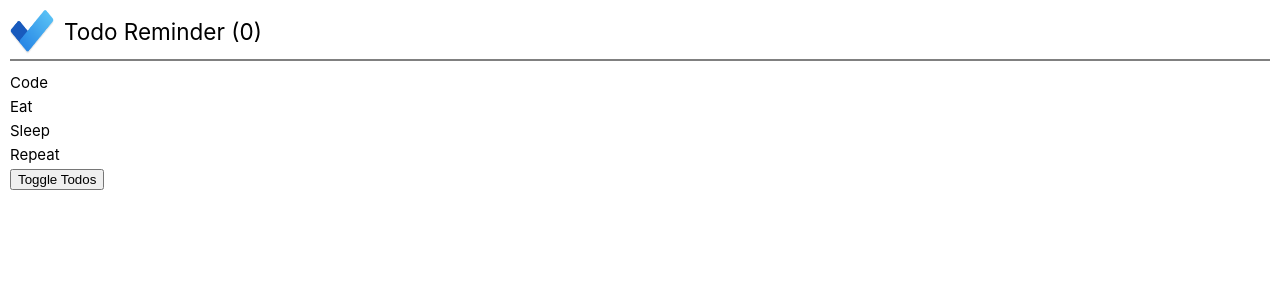
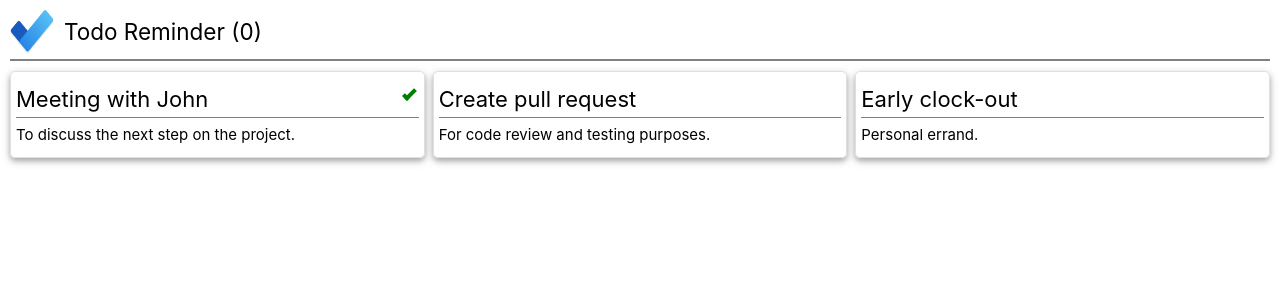
Before and after one commit to itsmikupaths/todo-reminder-app, a Vue app: page / in a window 1280 px wide. Shown: the top 300 px of the page. Built offline with nearby package versions, Linux system fonts and the light colour scheme.

Commit message:
props and component start

```diff
--- a/src/App.vue
+++ b/src/App.vue
@@ -4,10 +4,12 @@
       return {
         name: "Todo Reminder",
         count: 0,
-        message: "Hello Vue App",
         logoPath: "./src/assets/images/todo-reminder-logo.png",
-        showList: true,
-        todos: ["Code", "Eat", "Sleep", "Repeat"],
+        todos: [
+          { title: "Meeting with John", description: "To discuss the next step on the project.", done: true },
+          { title: "Create pull request", description: "For code review and testing purposes.", done: false },
+          { title: "Early clock-out", description: "Personal errand.", done: false }
+        ]
       }
     },
     computed: {
@@ -30,13 +32,14 @@
   </header>
 
   <main>
-    <ul v-if="showList">
-      <li v-for="todo in todos">{{ todo }}</li>
-    </ul>
+    <article v-for="(todo, index) in todos" :key="index">
+      <div>
+        <h3>{{ todo.title }}</h3>
+        <i v-if="todo.done" class="check-icon"></i>
+      </div>
+      <p>{{ todo.description }}</p>
+    </article>
   </main>
-
-  <!-- v-on: directive -->
-  <button @click="toggleTodos">Toggle Todos</button>
 </template>
 
 <style scoped>
@@ -54,9 +57,41 @@
   }
   main {
     margin-top: 10px;
+    display: grid;
+    grid-template-columns: repeat(auto-fit, minmax(220px, 1fr));
+    grid-gap: 8px;
+    width: 100%;
   }
-  ul {
-    list-style-type: none;
-    padding: 0;
+
+  /* article */
+  article {
+    padding: 10px 5px;
+    border-radius: 5px;
+    border: 1px solid rgb(224, 224, 224);
+    cursor: pointer;
+    box-shadow: 0 3px 10px rgba(0, 0, 0, 0.2),
+                0 3px 5px rgba(0, 0, 0, 0.2);
+  }
+  article div {
+    position: relative;
+  }
+  article div h3 {
+    border-bottom: 1px solid grey;
+    font-size: 22px;
+  }
+  article p {
+    margin-top: 5px;
+  }
+  i.check-icon {
+    border-right: 4px solid green;
+    border-bottom: 4px solid green;
+    position: absolute;
+    top: 0;
+    right: 10px;
+    width: 7px;
+    height: 14px;
+    transform: translateY (50%);
+    rotate: 45deg;
+    transform-origin: left bottom;
   }
 </style>
```
